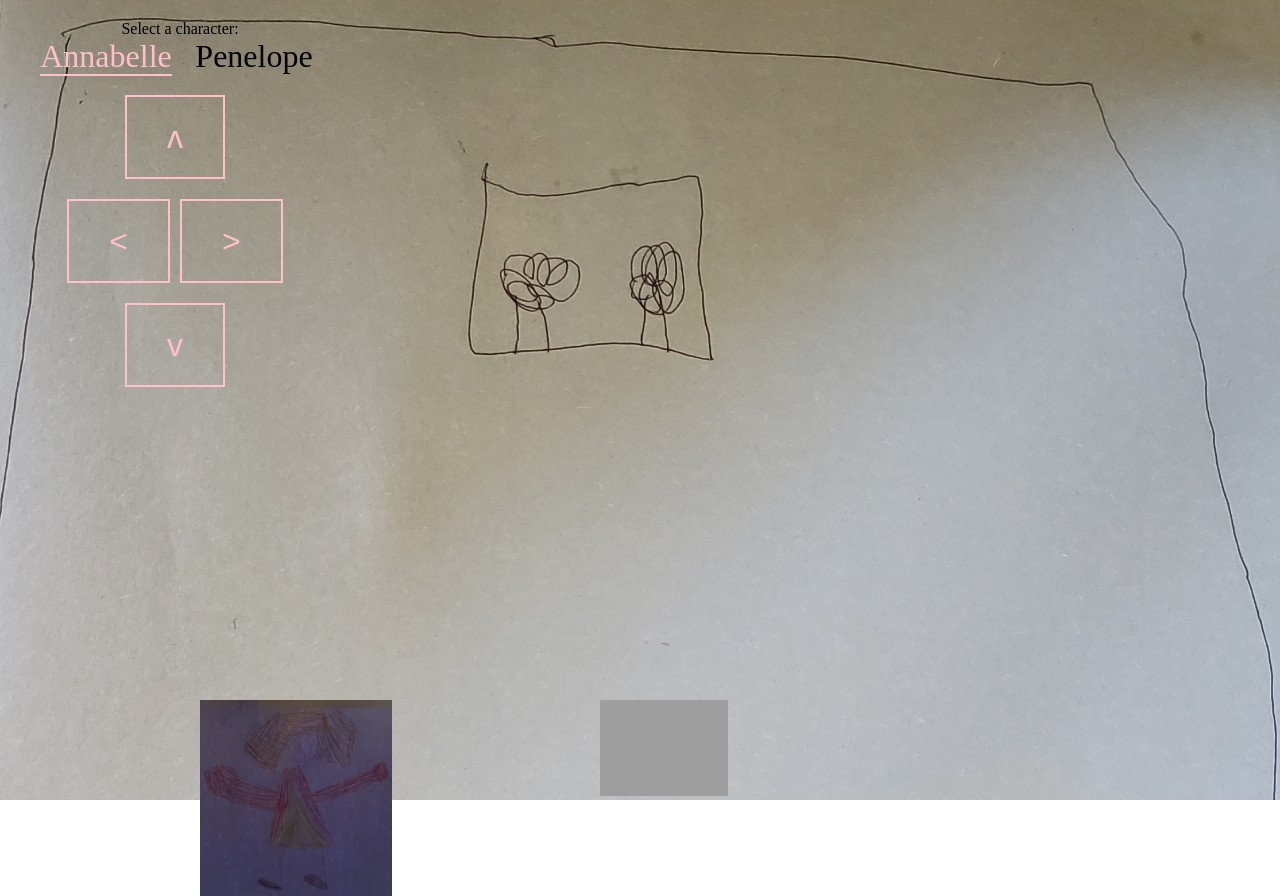
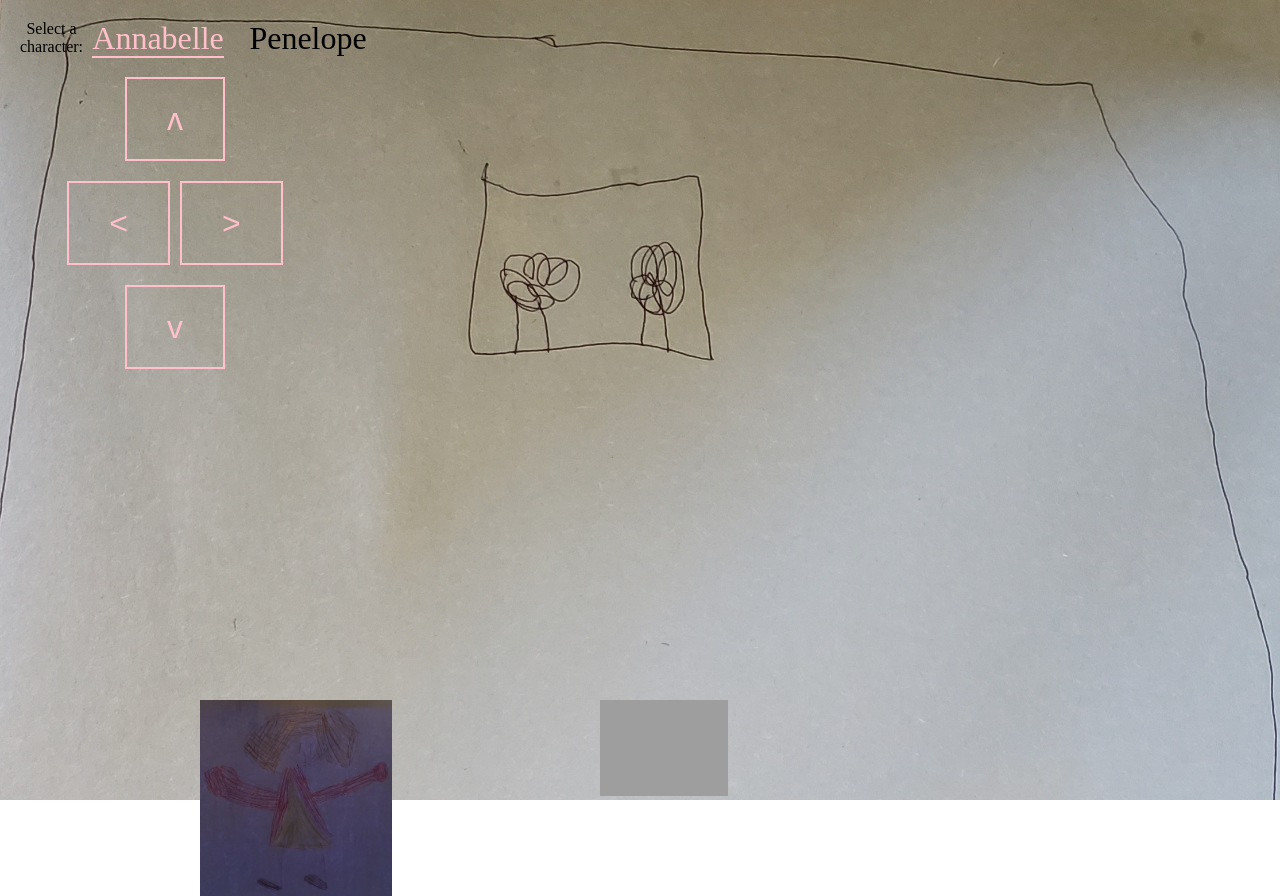
Before and after one commit to joshsaintjacque/annie-and-penelope-game, a plain HTML site: page index.html in a window 1280 px wide. Drawn offline with Linux system fonts and the light colour scheme; grey boxes are pictures that could not be loaded.

Commit message:
Fix character selector overlap

```diff
--- a/style.css
+++ b/style.css
@@ -32,6 +32,7 @@ body {
 .character-selector {
   margin-bottom: 20px;
   text-align: center;
+  display: flex;
 }
 
 .button {
@@ -52,6 +53,7 @@ body {
 
 .control-group {
   width: 45%;
+  min-width: 150px;
   display: inline-block;
   text-align: center;
   font-size: 2em;
```
